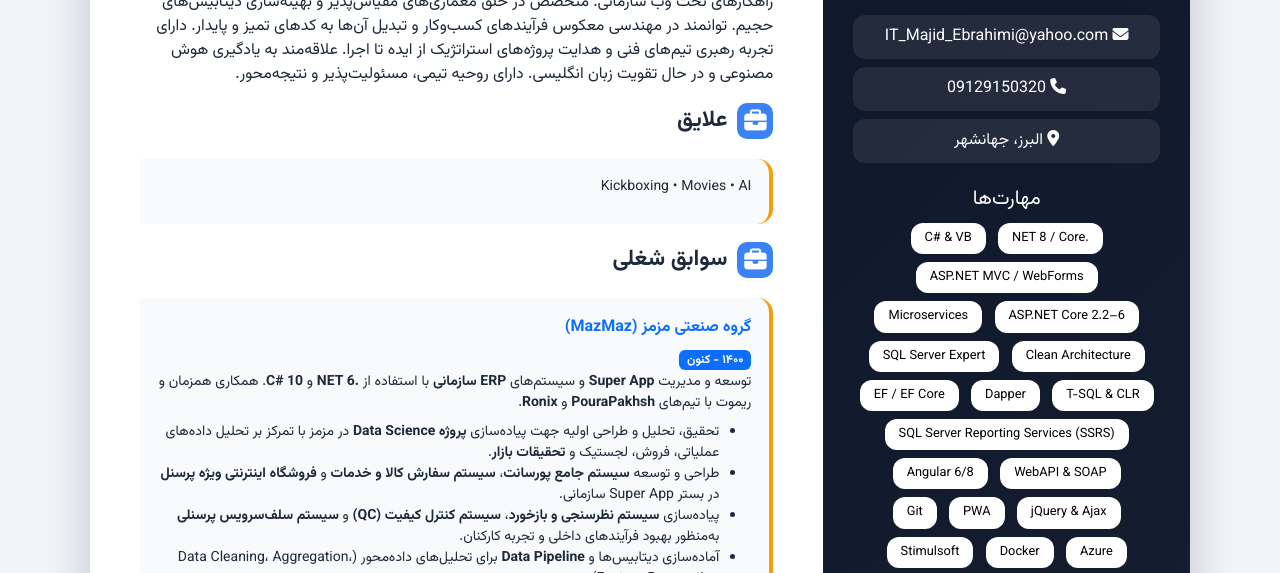
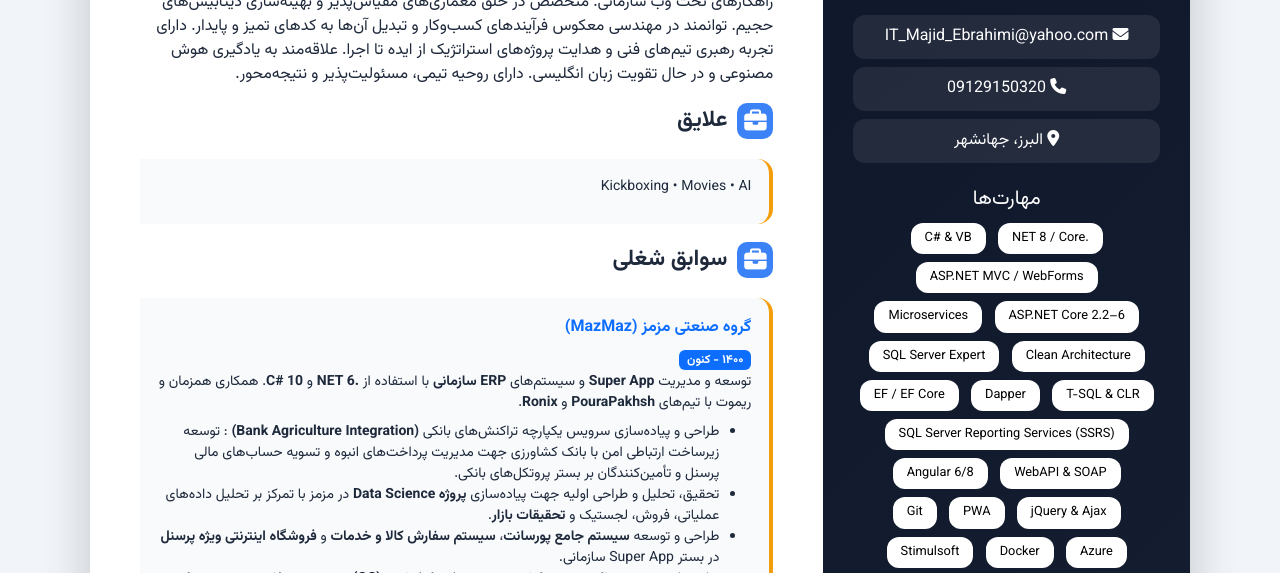
Before and after one commit to mebrahimi13651110-design/Resume, a plain HTML site: page index.html in a window 1280 px wide. Shown: the part 169-742 px from the top of the page. Drawn offline with nearby package versions, Linux system fonts and the light colour scheme.

Commit message:
Update index.html

```diff
--- a/index.html
+++ b/index.html
@@ -203,6 +203,11 @@ body{
   </p>
 
   <ul class="small mb-0">
+<li>
+    طراحی و پیاده‌سازی سرویس یکپارچه تراکنش‌های بانکی
+  <strong>(Bank Agriculture Integration)</strong>
+  : توسعه زیرساخت ارتباطی امن با بانک کشاورزی جهت مدیریت پرداخت‌های انبوه و تسویه حساب‌های مالی پرسنل و تأمین‌کنندگان بر بستر پروتکل‌های بانکی.
+  </li>
     <li>
       تحقیق، تحلیل و طراحی اولیه جهت پیاده‌سازی <strong>پروژه Data Science</strong> در مزمز با تمرکز بر
       تحلیل داده‌های عملیاتی، فروش، لجستیک و <strong>تحقیقات بازار</strong>.
```
